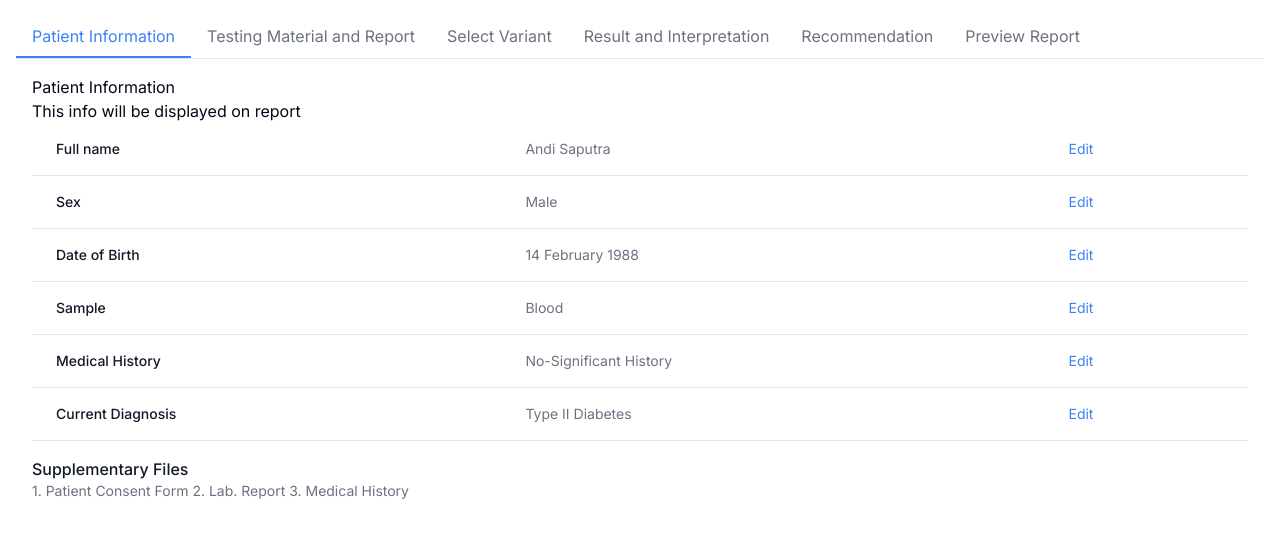
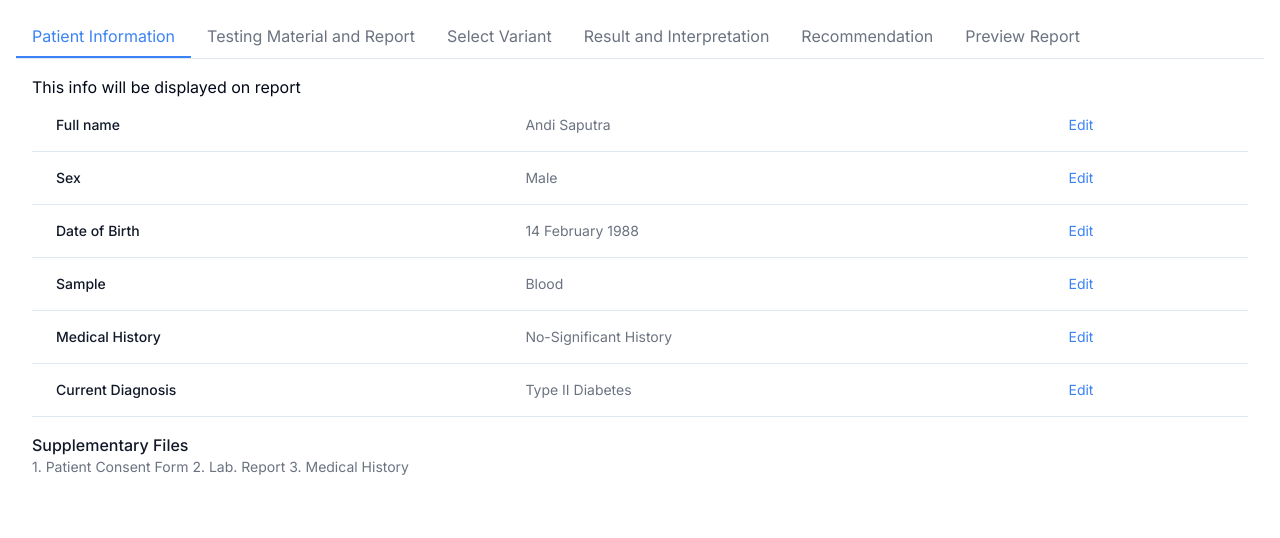
Before and after one commit to Aldhaf/senuna-report, a Next.js app: page / in a window 1280 px wide. Shown: the top 538 px of the page. Built offline with nearby package versions, Linux system fonts and the light colour scheme.

Commit message:
commit page

```diff
--- a/components/ui/Tabs.tsx
+++ b/components/ui/Tabs.tsx
@@ -294,7 +294,6 @@ const Tabs: React.FC = () => {
           (tab) =>
             activeTab === tab.id && (
               <div key={tab.id}>
-                <h2>{tab.label}</h2>
                 {tab.content}
               </div>
             )
```
